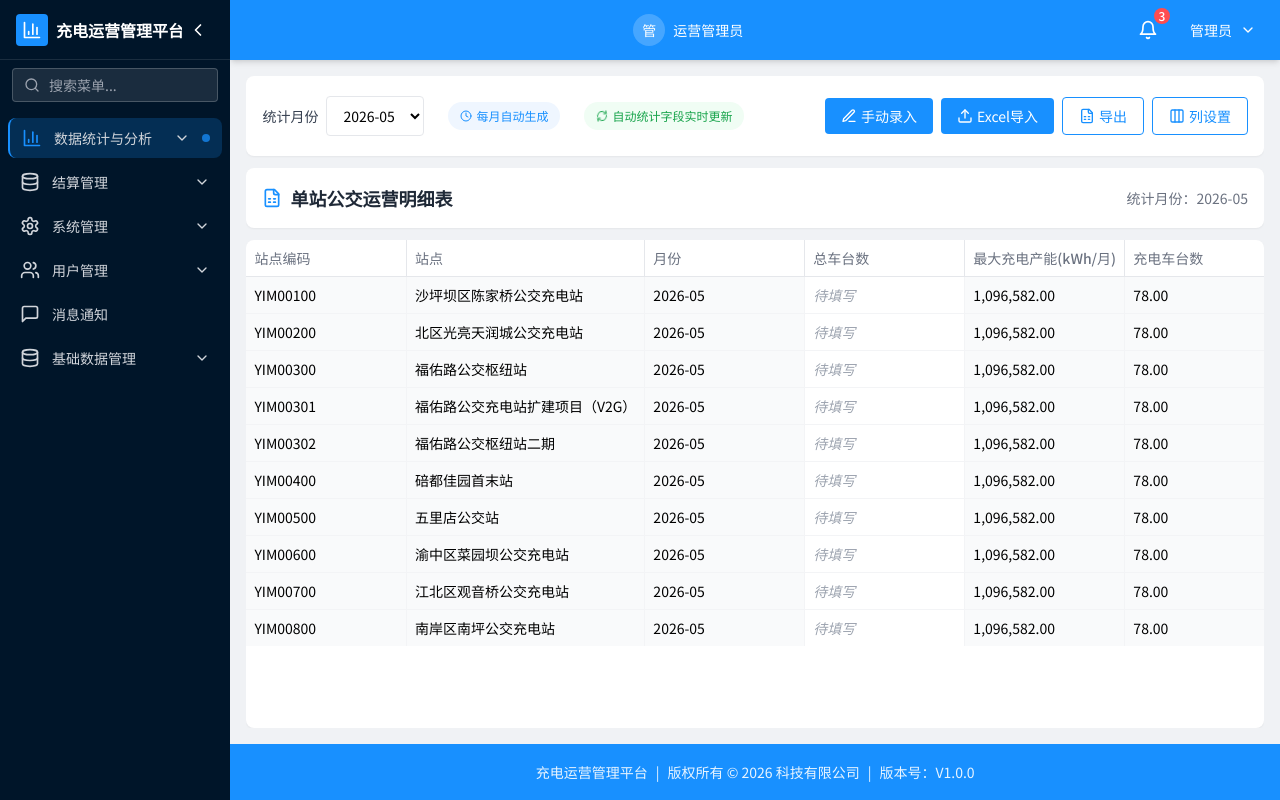
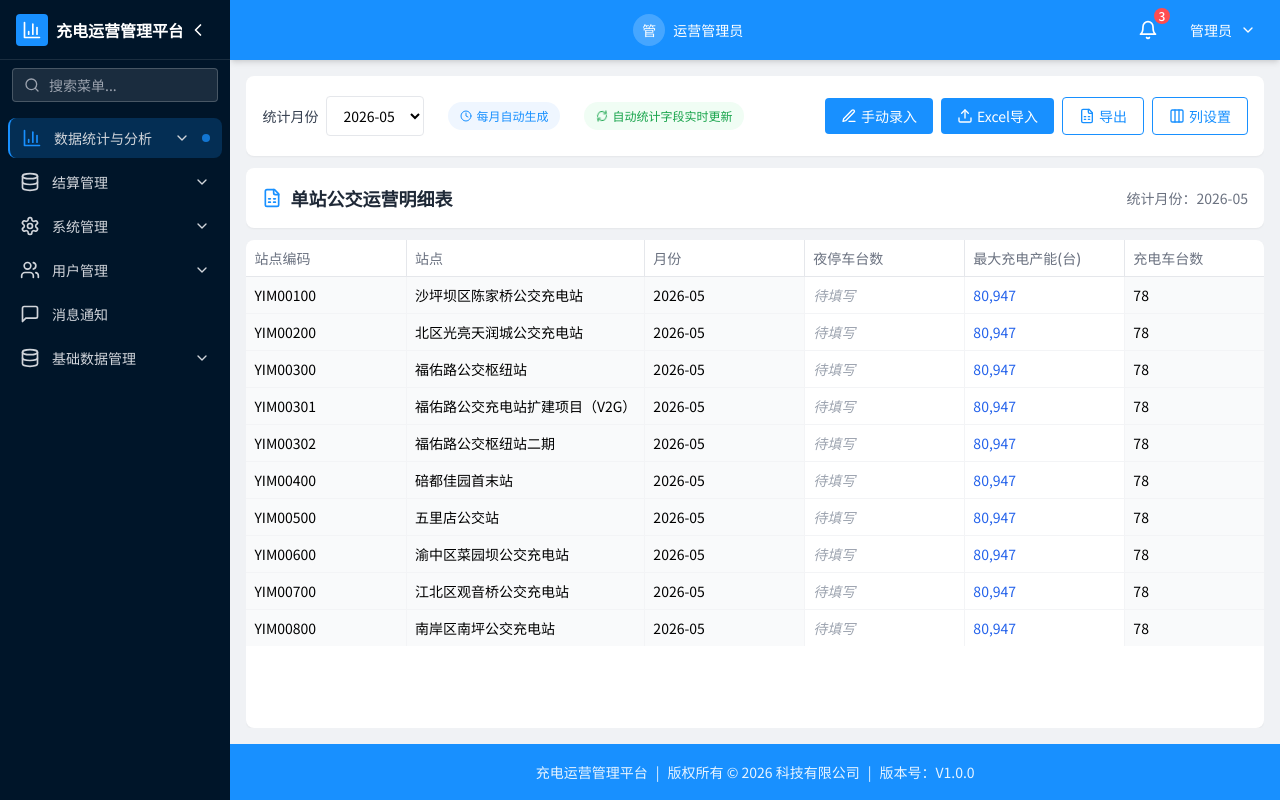
Before and after one commit to clnqy/charging, a React (Vite) app: page /data-analysis/station-bus-operation in a window 1280 px wide. Built offline with nearby package versions, Linux system fonts and the light colour scheme.

Commit message:
Update station bus operation input handling

```diff
--- /dev/null
+++ b/src/components/FieldTooltip.jsx
@@ -0,0 +1,39 @@
+import React, { useState } from 'react'
+
+const FieldTooltip = ({ content, children, className = '' }) => {
+  const [position, setPosition] = useState(null)
+
+  const showTooltip = (event) => {
+    if (!content) return
+    const rect = event.currentTarget.getBoundingClientRect()
+    setPosition({
+      top: rect.bottom + 8,
+      left: Math.min(Math.max(rect.left + rect.width / 2, 120), window.innerWidth - 120),
+    })
+  }
+
+  const hideTooltip = () => setPosition(null)
+
+  return (
+    <span
+      className={`inline-flex min-w-0 items-center gap-1 ${className}`}
+      onMouseEnter={showTooltip}
+      onMouseLeave={hideTooltip}
+      onFocus={showTooltip}
+      onBlur={hideTooltip}
+      tabIndex={content ? 0 : undefined}
+    >
+      {children}
+      {content && position && (
+        <span
+          className="fixed z-[9999] w-56 -translate-x-1/2 rounded border border-gray-700 bg-gray-800 px-3 py-2 text-left text-xs leading-relaxed text-white shadow-lg whitespace-normal pointer-events-none"
+          style={{ top: position.top, left: position.left }}
+        >
+          {content}
+        </span>
+      )}
+    </span>
+  )
+}
+
+export default FieldTooltip
--- a/src/pages/DataAnalysis/StationBusOperation.jsx
+++ b/src/pages/DataAnalysis/StationBusOperation.jsx
@@ -3,6 +3,7 @@ import { FileSpreadsheet, Upload, AlertCircle, RefreshCw, Clock, Edit3 } from 'l
 import Modal from '../../components/Modal'
 import ReportFieldControls, { useReportFields } from '../../components/ReportFieldControls'
 import InlineEditableCell from './InlineEditableCell'
+import FieldTooltip from '../../components/FieldTooltip'
 
 // ==================== 基础站点数据 ====================
 const baseStationData = [
@@ -31,20 +32,20 @@ const generateMonthData = (month) => {
     const plannedMoveCount = null
 
     // 场站资产总功率（模拟值）
-    const totalPower = getRandom(500, 2000)
-    // 最大充电产�?= 场站资产总功�?× 744h × 85%
+    const totalPower = getRandom(50, 200)
+    // 最大充电产能（最大可以充多少台车）
     const maxChargingCapacity = Math.round(totalPower * 744 * 0.85)
 
     // 充电车台数（归属本站4518档案的公交车辆数量）
     const chargingBusCount = getRandom(30, 80)
 
-    // 实际充电车台�?平台VIN)（当月在本站产生充电记录的车辆数�?
+    // 实际充电车台数(平台VIN)（当月在本站产生充电记录的车辆数）
     const actualChargingBusCount = getRandom(20, chargingBusCount)
 
     // 总公交充电量(kWh)
     const totalBusCharging = getRandom(50000, 300000)
 
-    // 单车日均充电�?= 总公交充电量 ÷ 实际充电车台�?÷ 31
+    // 单车日均充电量 = 总公交充电量 ÷ 实际充电车台数 ÷ 31
     const dailyPerBusCharging = actualChargingBusCount > 0
       ? (totalBusCharging / actualChargingBusCount / 31).toFixed(2)
       : '0.00'
@@ -63,24 +64,46 @@ const generateMonthData = (month) => {
   })
 }
 
-// ==================== 列定�?====================
+// ==================== 列定义====================
 const columns = [
   { key: 'code', title: '站点编码', width: 'w-24' },
   { key: 'name', title: '站点', width: 'w-48' },
   { key: 'month', title: '月份', width: 'w-20' },
-  { key: 'totalBusCount', title: '总车台数', width: 'w-20', editable: true },
-  { key: 'maxChargingCapacity', title: '最大充电产能(kWh/月)', width: 'w-32' },
+  { key: 'totalBusCount', title: '夜停车台数', width: 'w-20', editable: true },
+  { key: 'maxChargingCapacity', title: '最大充电产能(台)', width: 'w-32', editable: true },
   { key: 'chargingBusCount', title: '充电车台数', width: 'w-20' },
   { key: 'plannedMoveCount', title: '计划挪车车台数', width: 'w-24', editable: true },
   { key: 'actualChargingBusCount', title: '实际充电车台数(平台VIN)', width: 'w-36' },
   { key: 'totalBusCharging', title: '总公交充电量(kWh)', width: 'w-28' },
   { key: 'dailyPerBusCharging', title: '单车日均充电量(kWh)', width: 'w-28' },
 ]
-// ==================== 格式化函�?====================
+// ==================== 格式化函数====================
 const formatNumber = (value, decimals = 2) => {
   if (value === null || value === undefined) return '-'
   if (typeof value === 'string') return value
   return new Intl.NumberFormat('zh-CN', { minimumFractionDigits: decimals, maximumFractionDigits: decimals }).format(value)
+}
+
+const normalizeIntegerValue = (value) => {
+  const parsed = Number(value)
+  return Number.isFinite(parsed) ? Math.trunc(parsed) : null
+}
+
+const parseImportRows = async (file) => {
+  const text = await file.text()
+  const lines = text.split(/\r?\n/).map(line => line.trim()).filter(Boolean)
+  if (!lines.length) return []
+
+  const headers = lines[0].split(',').map(item => item.trim())
+  const rows = lines.slice(1).map(line => {
+    const values = line.split(',').map(item => item.trim())
+    const row = {}
+    headers.forEach((header, index) => {
+      row[header] = values[index] ?? ''
+    })
+    return row
+  })
+  return rows
 }
 
 // ==================== 组件 ====================
@@ -95,8 +118,9 @@ const StationBusOperation = () => {
   const [manualModalOpen, setManualModalOpen] = useState(false)
   const [importMonth, setImportMonth] = useState('')
   const [importFile, setImportFile] = useState(null)
+  const [importMessage, setImportMessage] = useState('')
   const [editingStation, setEditingStation] = useState(null)
-  const [manualForm, setManualForm] = useState({ totalBusCount: '', plannedMoveCount: '' })
+  const [manualForm, setManualForm] = useState({ totalBusCount: '', plannedMoveCount: '', maxChargingCapacity: '' })
 
   // 月度数据存储
   const [monthlyData, setMonthlyData] = useState(() => {
@@ -121,6 +145,7 @@ const StationBusOperation = () => {
     setManualForm({
       totalBusCount: station.totalBusCount !== null ? station.totalBusCount : '',
       plannedMoveCount: station.plannedMoveCount !== null ? station.plannedMoveCount : '',
+      maxChargingCapacity: station.maxChargingCapacity !== null ? station.maxChargingCapacity : '',
     })
     setManualModalOpen(true)
   }
@@ -128,8 +153,9 @@ const StationBusOperation = () => {
   // 保存手动录入
   const handleManualSave = () => {
     if (!editingStation) return
-    const totalBus = parseFloat(manualForm.totalBusCount)
-    const plannedMove = parseFloat(manualForm.plannedMoveCount)
+    const totalBus = normalizeIntegerValue(manualForm.totalBusCount)
+    const plannedMove = normalizeIntegerValue(manualForm.plannedMoveCount)
+    const maxChargingCapacity = normalizeIntegerValue(manualForm.maxChargingCapacity)
 
     setMonthlyData(prev => {
       const newData = { ...prev }
@@ -137,8 +163,9 @@ const StationBusOperation = () => {
         if (station.code !== editingStation.code) return station
         return {
           ...station,
-          totalBusCount: isNaN(totalBus) ? null : totalBus,
-          plannedMoveCount: isNaN(plannedMove) ? null : plannedMove,
+          totalBusCount: totalBus,
+          plannedMoveCount: plannedMove,
+          maxChargingCapacity,
         }
       })
       return newData
@@ -154,12 +181,56 @@ const StationBusOperation = () => {
     alert(`导出成功（已选择${keys.length}个字段，前端原型模拟）`)
   }
 
+  const handleImportFile = async (file) => {
+    if (!file) return
+    if (!importMonth) {
+      setImportMessage('请先选择统计自然月。')
+      return
+    }
+    try {
+      const rows = await parseImportRows(file)
+      if (!rows.length) {
+        setImportMessage('导入文件没有可用数据。')
+        return
+      }
+
+      setMonthlyData(prev => {
+        const currentRows = prev[importMonth] || generateMonthData(importMonth)
+        const updatedRows = currentRows.map((station) => {
+          const matched = rows.find(row => row['站点编码'] === station.code)
+          if (!matched) return station
+
+          return {
+            ...station,
+            totalBusCount: normalizeIntegerValue(matched['夜停车台数']),
+            maxChargingCapacity: normalizeIntegerValue(matched['最大充电产能']) ?? station.maxChargingCapacity,
+            chargingBusCount: normalizeIntegerValue(matched['充电车台数']) ?? station.chargingBusCount,
+            plannedMoveCount: normalizeIntegerValue(matched['计划挪车车台数']),
+            actualChargingBusCount: normalizeIntegerValue(matched['实际充电车台数(平台VIN)']) ?? station.actualChargingBusCount,
+            totalBusCharging: matched['总公交充电量(kWh)'] ? Number(matched['总公交充电量(kWh)']) : station.totalBusCharging,
+            dailyPerBusCharging: matched['单车日均充电量(kWh)'] || station.dailyPerBusCharging,
+          }
+        })
+
+        return {
+          ...prev,
+          [importMonth]: updatedRows,
+        }
+      })
+
+      setImportMessage(`已导入 ${rows.length} 条记录。`)
+      setImportFile(file)
+    } catch (error) {
+      setImportMessage('导入失败，请检查文件格式。')
+    }
+  }
+
   const saveCellValue = (rowCode, colKey, nextValue) => {
     setMonthlyData(prev => ({
       ...prev,
       [selectedMonth]: prev[selectedMonth].map(station => (
         station.code === rowCode
-          ? { ...station, [colKey]: nextValue }
+          ? { ...station, [colKey]: ['totalBusCount', 'maxChargingCapacity', 'chargingBusCount', 'plannedMoveCount', 'actualChargingBusCount'].includes(colKey) ? normalizeIntegerValue(nextValue) : nextValue }
           : station
       ))
     }))
@@ -178,7 +249,7 @@ const StationBusOperation = () => {
 
   return (
     <div className="page-container h-full flex flex-col min-w-0 overflow-hidden">
-      {/* ========== 顶部操作筛选栏（占主内容高�?2%�?========= */}
+      {/* ========== 顶部操作筛选栏（占主内容高度12%）========= */}
       <div
         className="bg-white rounded-lg shadow-sm p-4 mb-3 flex items-center justify-between"
         style={{ height: '12%', minHeight: '80px' }}
@@ -198,7 +269,7 @@ const StationBusOperation = () => {
             </select>
           </div>
 
-          {/* 状态提�?*/}
+          {/* 状态提示*/}
           <div className="flex items-center gap-1 text-xs text-primary bg-blue-50 px-3 py-1.5 rounded-full">
             <Clock className="w-3 h-3" />
             <span>每月自动生成</span>
@@ -228,7 +299,7 @@ const StationBusOperation = () => {
         </div>
       </div>
 
-      {/* ========== 页面标题�?========== */}
+      {/* ========== 页面标题========== */}
       <div className="bg-white rounded-lg shadow-sm p-4 mb-3 flex items-center justify-between">
         <div className="flex items-center gap-2">
           <FileSpreadsheet className="w-5 h-5 text-primary" />
@@ -237,7 +308,7 @@ const StationBusOperation = () => {
         <span className="text-sm text-gray-500">统计月份：{selectedMonth}</span>
       </div>
 
-      {/* ========== 主表格区域（占剩余主内容高度86%�?========= */}
+      {/* ========== 主表格区域（占剩余主内容高度86%）========= */}
       <div
         className="bg-white rounded-lg shadow-sm overflow-hidden flex flex-col flex-1"
         style={{ height: '86%' }}
@@ -251,18 +322,12 @@ const StationBusOperation = () => {
                     key={col.key}
                     className="px-2 py-2 border-b border-r border-gray-200 text-left text-sm font-medium text-gray-500 whitespace-nowrap min-w-[160px]"
                   >
-                    <div className="group relative inline-flex items-center gap-1">
+                    <FieldTooltip content={col.tip}>
                       {col.title}
                       {col.tip && (
-                        <div className="relative inline-block">
-                          <AlertCircle className="w-3 h-3 text-gray-400 cursor-help" />
-                          <div className="absolute z-50 left-1/2 -translate-x-1/2 top-full mt-1 px-2 py-1 bg-gray-800 text-white text-xs rounded whitespace-normal w-40 leading-relaxed text-left shadow-lg max-w-xs opacity-0 group-hover:opacity-100 transition-opacity pointer-events-none">
-                            {col.tip}
-                            <div className="absolute left-1/2 -translate-x-1/2 -top-1 w-2 h-2 bg-gray-800 rotate-45"></div>
-                          </div>
-                        </div>
+                        <AlertCircle className="w-3 h-3 text-gray-400 cursor-help" />
                       )}
-                    </div>
+                    </FieldTooltip>
                   </th>
                 ))}
               </tr>
@@ -290,14 +355,16 @@ const StationBusOperation = () => {
                         {isEditable ? (
                           <InlineEditableCell
                             value={value}
-                            displayValue={formatNumber(value, 0)}
+                            displayValue={['totalBusCount', 'maxChargingCapacity', 'chargingBusCount', 'plannedMoveCount', 'actualChargingBusCount'].includes(col.key) ? formatNumber(value, 0) : formatNumber(value)}
                             placeholder="待填写"
                             inputType="number"
                             numeric
                             onSave={(nextValue) => saveCellValue(row.code, col.key, nextValue)}
                           />
                         ) : (
-                          <span>{typeof value === 'number' ? formatNumber(value) : value}</span>
+                          <span>{typeof value === 'number'
+                            ? formatNumber(value, ['totalBusCount', 'maxChargingCapacity', 'chargingBusCount', 'plannedMoveCount', 'actualChargingBusCount'].includes(col.key) ? 0 : 2)
+                            : value}</span>
                         )}
                       </td>
                     )
@@ -310,7 +377,7 @@ const StationBusOperation = () => {
       </div>
 
       {/* ========== Excel导入弹窗 ========== */}
-      <Modal isOpen={importModalOpen} onClose={() => { setImportModalOpen(false); setImportFile(null) }} title="Excel批量导入">
+      <Modal isOpen={importModalOpen} onClose={() => { setImportModalOpen(false); setImportFile(null); setImportMessage('') }} title="CSV批量导入">
         <div className="space-y-4">
           {/* 月份选择（强制） */}
           <div>
@@ -337,8 +404,8 @@ const StationBusOperation = () => {
               <p className="text-sm text-gray-500 mb-2">拖拽文件到此处，或点击上传</p>
               <input
                 type="file"
-                accept=".xlsx,.xls,.csv"
-                onChange={(e) => setImportFile(e.target.files[0])}
+                accept=".csv"
+                onChange={(e) => handleImportFile(e.target.files[0])}
                 className="hidden"
                 id="bus-op-import-file"
               />
@@ -349,20 +416,21 @@ const StationBusOperation = () => {
                 选择文件
               </label>
               {importFile && (
-                <p className="text-sm text-primary mt-2">已选择：{importFile.name}</p>
+                <p className="text-sm text-primary mt-2">已导入：{importFile.name}</p>
               )}
             </div>
           </div>
 
           {/* 导入说明 */}
           <div className="bg-blue-50 p-3 rounded text-sm text-blue-800">
-            <p className="text-sm text-gray-500 mb-2">拖拽文件到此处，或点击上传</p>
             <ul className="list-disc list-inside space-y-1 text-xs">
-              <li>文件格式：.xlsx, .xls, .csv</li>
-              <li>必须包含列：站点编码、总车台数、计划挪车车台数</li>
+              <li>文件格式：.csv（首行表头）</li>
+              <li>必须包含列：站点编码、夜停车台数、计划挪车车台数</li>
+              <li>可选列：最大充电产能、充电车台数、实际充电车台数(平台VIN)、总公交充电量(kWh)、单车日均充电量(kWh)</li>
               <li>站点编码用于匹配数据</li>
               <li>导入数据将绑定所选统计自然月存档</li>
             </ul>
+            {importMessage && <p className="mt-2 text-xs font-medium text-blue-700">{importMessage}</p>}
           </div>
         </div>
       </Modal>
@@ -379,11 +447,11 @@ const StationBusOperation = () => {
             </div>
           </div>
 
-          {/* 可编辑字�?*/}
+          {/* 可编辑字段*/}
           <div className="space-y-3">
             <div>
               <label className="block text-sm font-medium text-gray-700 mb-1">
-                总车台数
+                夜停车台数
               </label>
               <input
                 type="number"
@@ -395,7 +463,19 @@ const StationBusOperation = () => {
             </div>
             <div>
               <label className="block text-sm font-medium text-gray-700 mb-1">
-                计划挪车车台�?
+                最大充电产能(台)
+              </label>
+              <input
+                type="number"
+                value={manualForm.maxChargingCapacity}
+                onChange={(e) => setManualForm(prev => ({ ...prev, maxChargingCapacity: e.target.value }))}
+                placeholder="请输入"
+                className="w-full px-3 py-2 border border-gray-200 rounded text-sm focus:outline-none focus:border-primary"
+              />
+            </div>
+            <div>
+              <label className="block text-sm font-medium text-gray-700 mb-1">
+                计划挪车车台数
               </label>
               <input
                 type="number"
```
